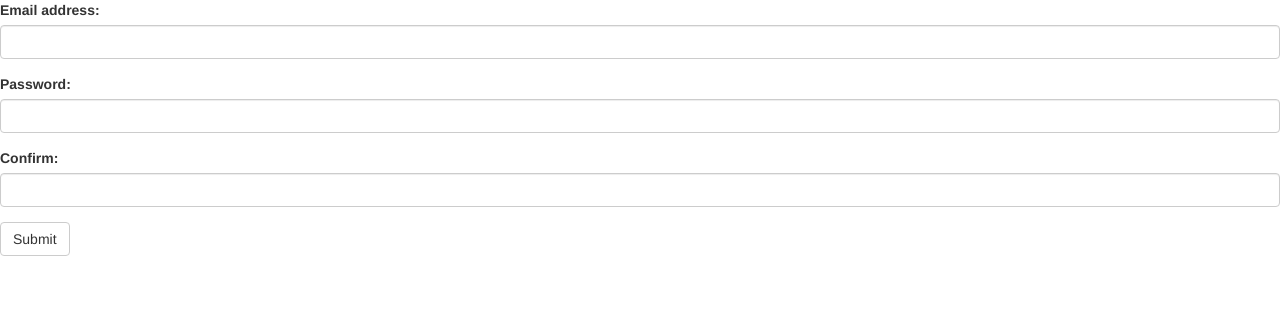
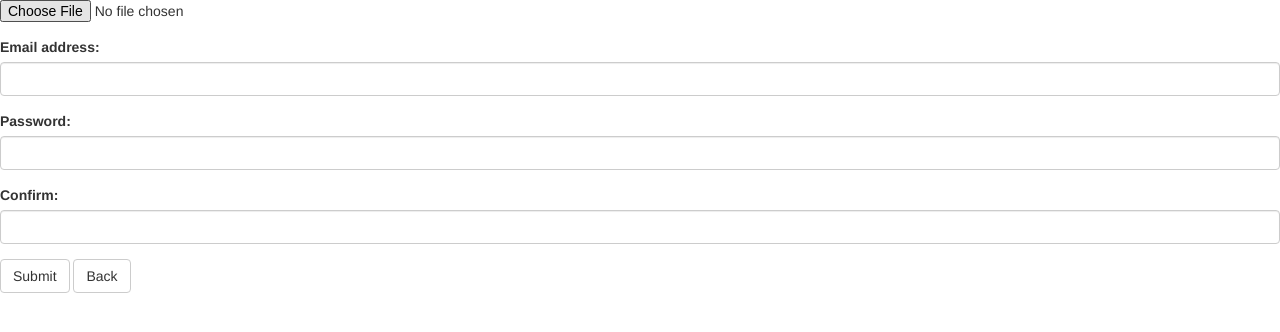
Before and after one commit to matt381161/PHP_auth, a PHP site: page /View/register.php in a window 1280 px wide. Shown: the top 332 px of the page. Run offline with PHP 8.4, Linux system fonts and the light colour scheme; the visitor is signed in with stand-in values (Sample User, id 1).

Commit message:
20180829

```diff
--- a/View/login.php
+++ b/View/login.php
@@ -2,7 +2,6 @@
 <html lang="en">
 <head>
   <?php require('bootstrap.php'); ?>
-  <?php require('../Model/FBSDK.php'); ?>
   <title>Auth</title>
  </head>
  <body>
--- a/View/register.php
+++ b/View/register.php
@@ -18,16 +18,22 @@
         xmlhttp.send();
     }
 }
+    function back(){
+      document.location.href="/View/login.php";
+    }
   </script>
   <title>Register</title>
  </head>
  <body>
  	<form method="POST" action="/Controller/authController.php">
   		<div class="form-group">
+        <input type="file">
+      </div>
+      <div class="form-group">
     		<label for="email">Email address:</label>
     		<input type="email" class="form-control" id="email" name="email"
         onkeyup="showHint(this.value);" required>
-        <p><span id="txtHint"></span></p>
+        <p><span id="txtHint" class="badge"></span></p>
   		</div>
   		<div class="form-group">
     		<label for="pwd">Password:</label>
@@ -39,6 +45,7 @@
       </div>
       <input type="hidden" name="mode" value="register">
 		  <button type="submit" class="btn btn-default">Submit</button>
+      <button class="btn btn-default" onClick="back()">Back</button>
 		</form>
  </body>
  </html>
```
